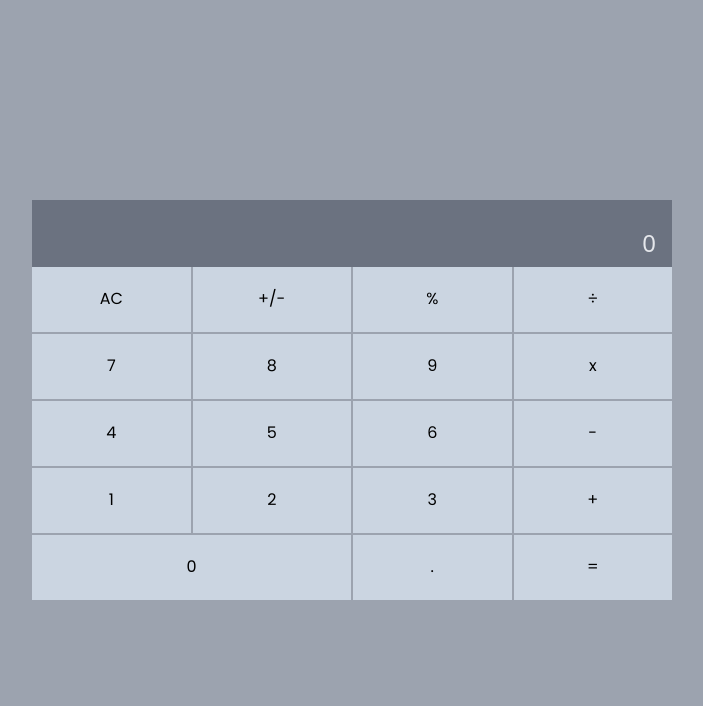
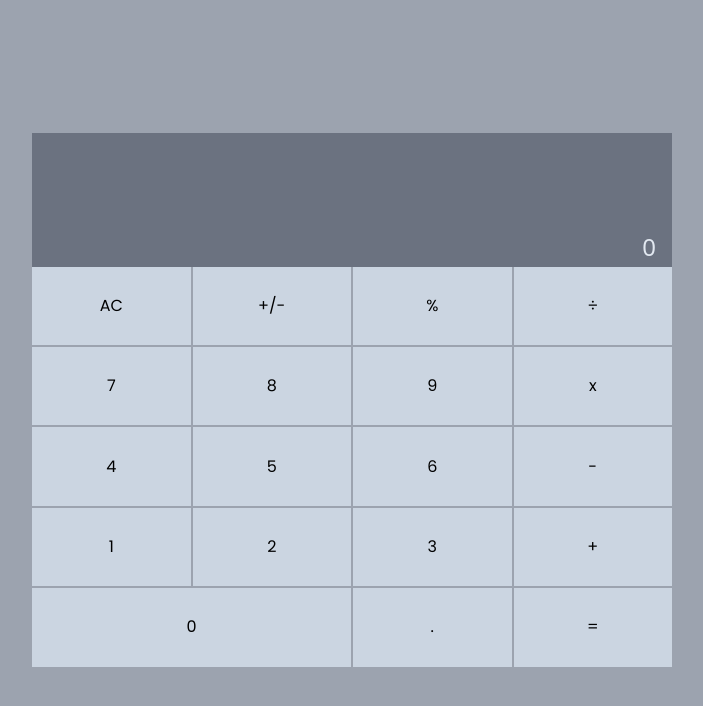
Before and after one commit to XsidX/math-magicians, a React (Create React App) app: page / in a window 1280 px wide. Shown: the top 706 px of the page, without its empty margins (288-991 px from the left). Built offline with nearby package versions, Linux system fonts and the light colour scheme.

Commit message:
customize/style displayes math operations

```diff
--- a/package.json
+++ b/package.json
@@ -50,6 +50,7 @@
     "eslint-plugin-react": "^7.30.1",
     "eslint-plugin-react-hooks": "^4.6.0",
     "postcss": "^8.4.14",
+    "prettier": "^2.7.1",
     "stylelint": "^13.13.1",
     "stylelint-config-standard": "^21.0.0",
     "stylelint-csstree-validator": "^1.9.0",
--- a/src/components/Calculator.js
+++ b/src/components/Calculator.js
@@ -13,20 +13,24 @@ export default class Calculator extends Component {
       prevNext: null,
       prevOp: null,
       equalsClicked: false,
+      isAC: false,
     };
   }
 
   render() {
     const btnFn = ['AC', '+/-', '%', '÷', 7, 8, 9, 'x', 4, 5, 6, '-', 1, 2, 3, '+', 0, '.', '='];
+    // prettier-ignore
     const isOperator = (btn) => btn === '+' || btn === '-' || btn === 'x' || btn === '÷' || btn === '=';
     const isZero = (btn) => btn === 0;
 
     const buttonChangeHandler = (e) => {
       const buttonName = e.target.innerText;
-      // eslint-disable-next-line max-len
-      const {
-        total, next, operation, prevTotal, prevNext, prevOp,
-      } = calculate(this.state, buttonName);
+      const { total, next, operation, prevTotal, prevNext, prevOp, equalsClicked } = calculate(
+        this.state,
+        buttonName,
+      );
+      const isAC = e.target.innerText === 'AC';
+
       this.setState({
         total,
         next,
@@ -34,28 +38,40 @@ export default class Calculator extends Component {
         prevTotal,
         prevNext,
         prevOp,
-        equalsClicked: true,
+        equalsClicked,
+        isAC,
       });
     };
 
-    const {
-      total, next, operation, prevTotal, prevNext, prevOp, equalsClicked,
-    } = this.state;
+    const { total, next, operation, prevTotal, prevNext, prevOp, equalsClicked, isAC } = this.state;
 
     // retain the previous calculations/expression when equals is clicked
-    const flag = equalsClicked && `${prevTotal || total || ''} ${prevOp || ''} ${prevNext || ''}`;
+    const flag = equalsClicked && `${prevTotal || ''}${prevOp || ''}${prevNext || ''}`;
 
     return (
-      <div className="h-full w-full grid grid-rows-6 sm:h-1/2 sm:w-1/2">
-        <div className="relative bg-gray-500 row-span-3 sm:row-span-1">
-          <div className="absolute right-4 bottom-2 text-gray-200 text-right text-3xl md:text-2xl flex flex-col">
-            <span className="font-bold">{`${flag || total || next || ''} ${operation || ''} ${(operation && next) || ''}`}</span>
-            <span>{`${((next || total) && '=') || ''} ${(!total && (next || 0)) || total || 0}`}</span>
+      <div className="h-full w-full grid grid-rows-12 sm:h-2/3 sm:w-1/2">
+        <div className="relative bg-gray-500 row-span-6 sm:row-span-3">
+          <div className="absolute right-4 bottom-2 md:bottom-1 text-gray-100 text-right flex flex-col gap-3 sm:gap-1 ">
+            {/* prettier-ignore */}
+            <span className={`${equalsClicked ? 'text-slate-200 text-3xl sm:text-xl' : 'text-5xl sm:text-3xl'} transition-all ease-linear duration-50`}>
+              {`${flag || total || next || ''}${operation || ''}${(operation && next) || ''}`}
+            </span>
+            <span
+              className={`${
+                equalsClicked ? 'text-5xl sm:text-3xl' : 'text-slate-200 text-4xl sm:text-2xl'
+              } ${!isAC && 'transition-all ease-linear duration-50'}`}
+            >
+              {`${((next || total) && '=') || ''} ${(!total && (next || 0)) || total || 0}`}
+            </span>
           </div>
         </div>
-        <div className="bg-gray-400 grid grid-cols-4 row-span-3 sm:row-span-5 gap-0.125 sm:gap-0.5 ">
+        <div className="bg-gray-400 grid grid-cols-4 row-span-6 sm:row-span-9 gap-0.125 sm:gap-0.5 ">
           {btnFn.map((btn) => (
-            <Button key={btn} className={`${isOperator(btn) && 'bg-orange-500'} ${isZero(btn) && 'col-span-2'}`} onClick={buttonChangeHandler}>
+            <Button
+              key={btn}
+              className={`${isOperator(btn) && 'bg-orange-500'} ${isZero(btn) && 'col-span-2'}`}
+              onClick={buttonChangeHandler}
+            >
               {btn}
             </Button>
           ))}
--- a/src/components/UI/Button.js
+++ b/src/components/UI/Button.js
@@ -5,7 +5,10 @@ export default class Button extends Component {
   render() {
     const { className, children, onClick } = this.props;
     return (
-      <div className={`${className} bg-slate-300 font-primary flex items-center justify-center cursor-pointer`} onClick={onClick}>
+      <div
+        className={`${className} bg-slate-300 font-primary flex items-center justify-center cursor-pointer`}
+        onClick={onClick}
+      >
         {children}
       </div>
     );
--- a/src/logic/calculate.js
+++ b/src/logic/calculate.js
@@ -74,6 +74,7 @@ export default function calculate(obj, buttonName) {
         prevTotal: obj.total,
         prevNext: obj.next,
         prevOp: obj.operation,
+        equalsClicked: true,
       };
     }
     // '=' with no operation, nothing to do
--- a/tailwind.config.js
+++ b/tailwind.config.js
@@ -12,6 +12,9 @@ module.exports = {
       gap: {
         0.125: '0.5px',
       },
+      gridTemplateRows: {
+        12: 'repeat(12, minmax(0, 1fr))',
+      },
     },
   },
   plugins: [],
```
Also changed, not shown: .eslintrc.json, 1 other file (tests, documents, lock files or other folders).
